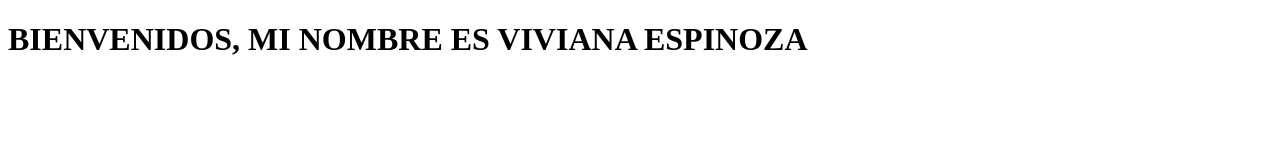
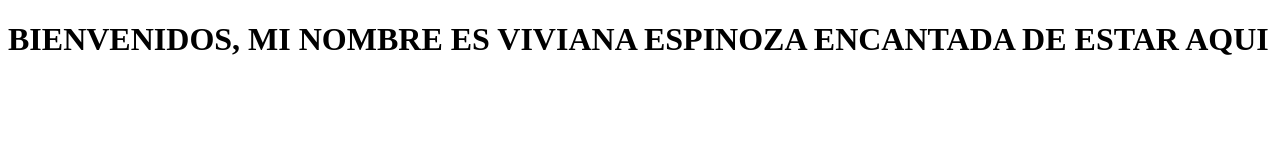
Before and after one commit to vivianarocio21/ANGULARJS, a plain HTML site: page index.html in a window 1280 px wide. Drawn offline with Linux system fonts and the light colour scheme.

Commit message:
PRIMER VERSION ARCHIVO WEB.

```diff
--- a/index.html
+++ b/index.html
@@ -5,7 +5,9 @@
     <title>APRENDIENDO ANGULARSJ </title>
 </head>
 <body>
-   <h1>BIENVENIDOS, MI NOMBRE ES VIVIANA ESPINOZA</h1>
+   <h1>BIENVENIDOS,
+    MI NOMBRE ES VIVIANA ESPINOZA  ENCANTADA DE ESTAR AQUI
+</h1>
 
 </body>
 </html>
```
